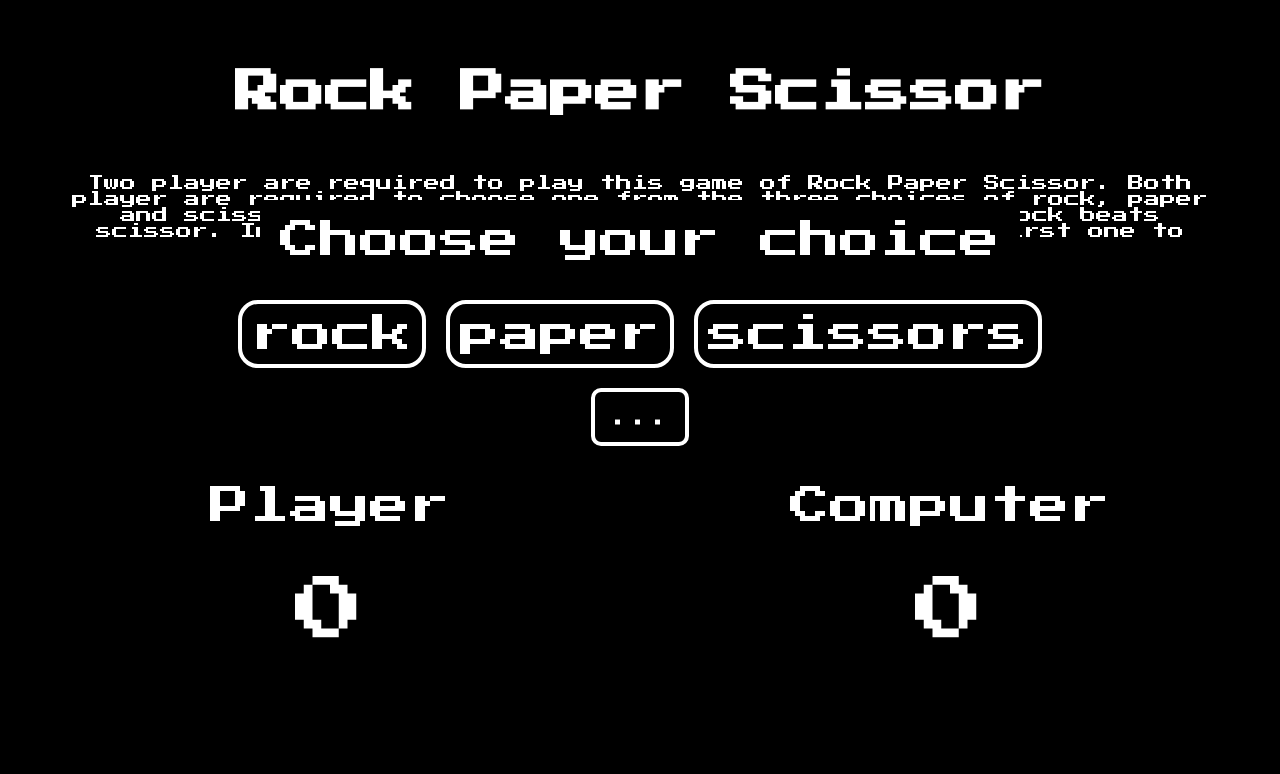
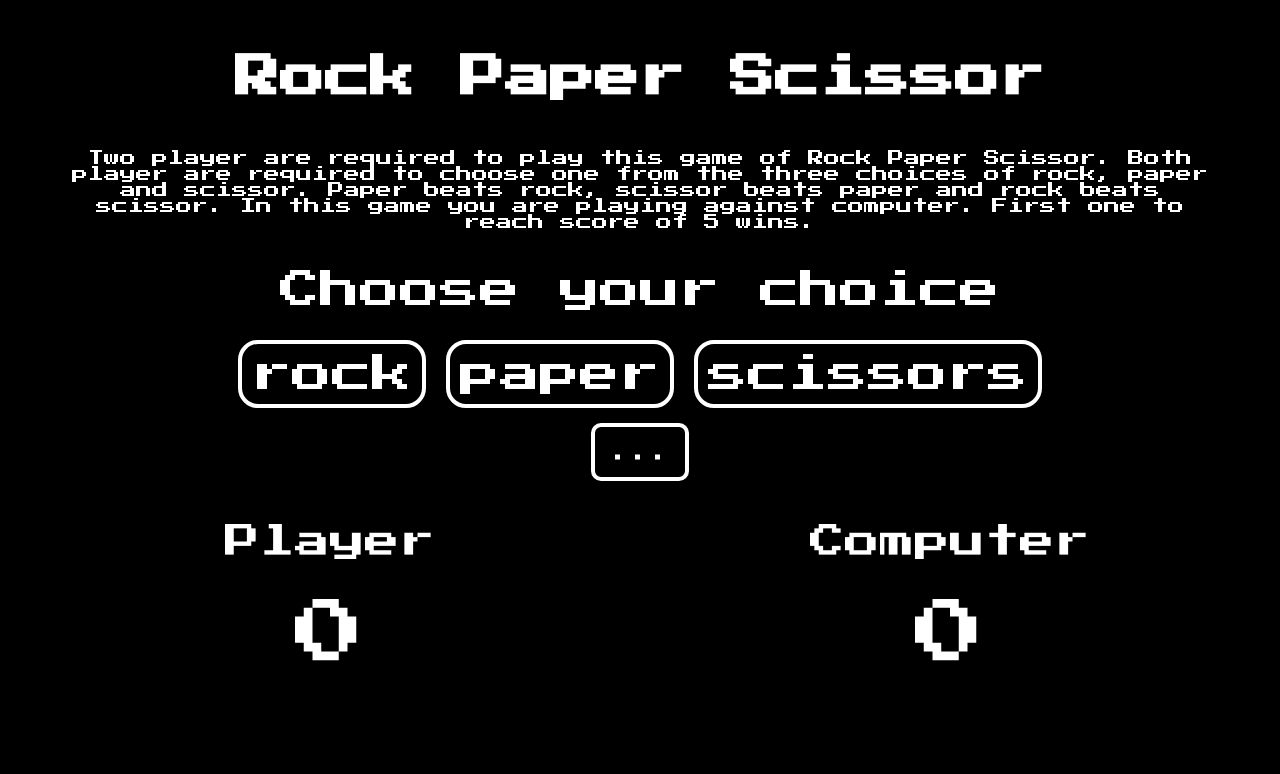
Before and after one commit to 4C-75-63-6B-79/ROCK_PAPER_SCISSORS, a plain HTML site: page index.html in a window 1280 px wide. Drawn offline with Linux system fonts and the light colour scheme; a web font is replaced by a local one.

Commit message:
Minor changes in height and padding

```diff
--- a/style.css
+++ b/style.css
@@ -7,7 +7,7 @@
     font-family: 'Press Start 2P', 'Lobster';
     background-color: black;
     color: white;
-    padding: 20px;
+    padding: 15px;
 }
 
 body {
@@ -17,7 +17,6 @@ body {
 }
 
 .header {
-    height: 140px;
     padding: 10px;
     display: flex;
     flex-direction: column;
@@ -44,7 +43,7 @@ p{
 
 .playerScoreContainer,
 .computerScoreContainer {
-    font-size: 40px;
+    font-size: 35px;
     height : 180px;
     width: 400px;
     padding: 10px;
```
